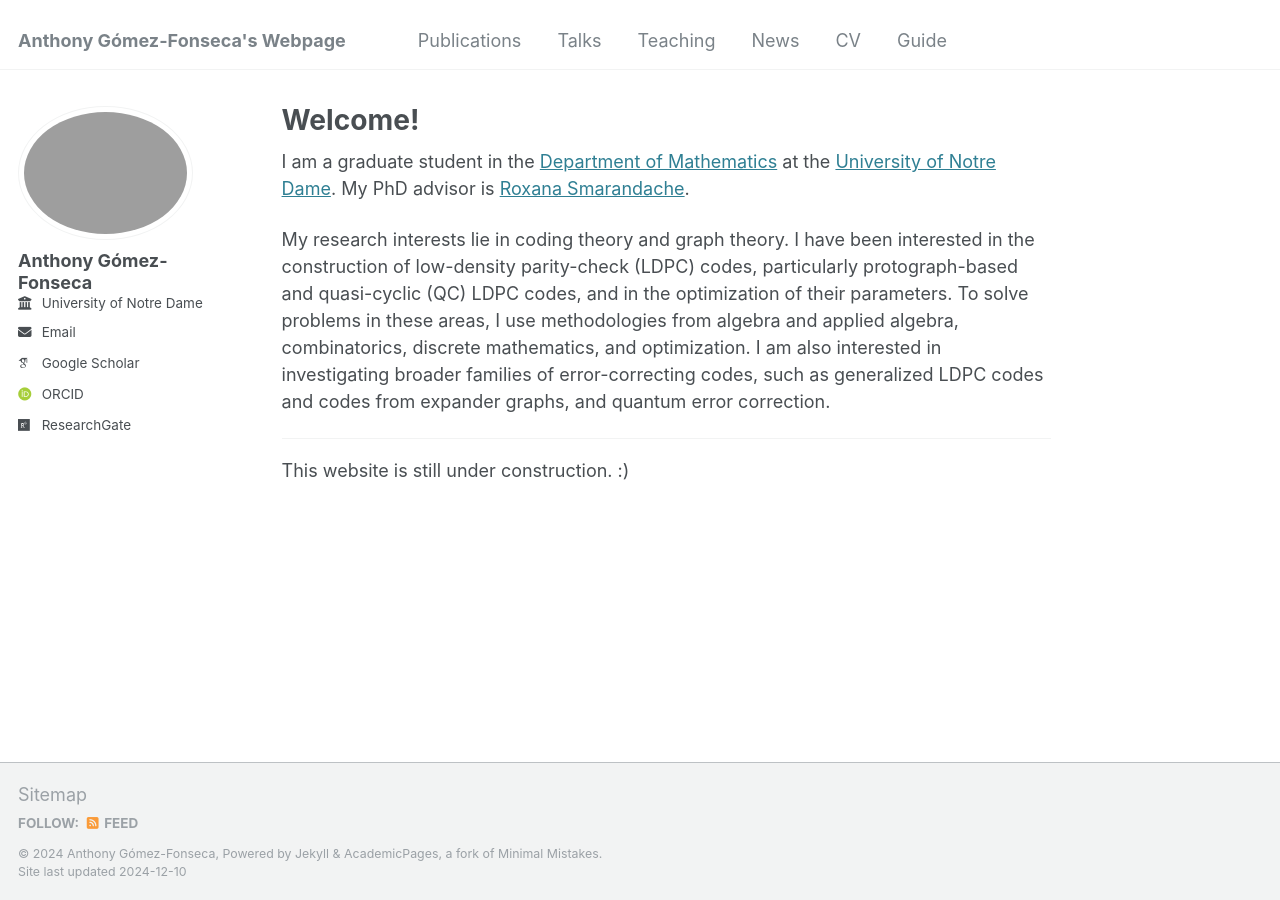
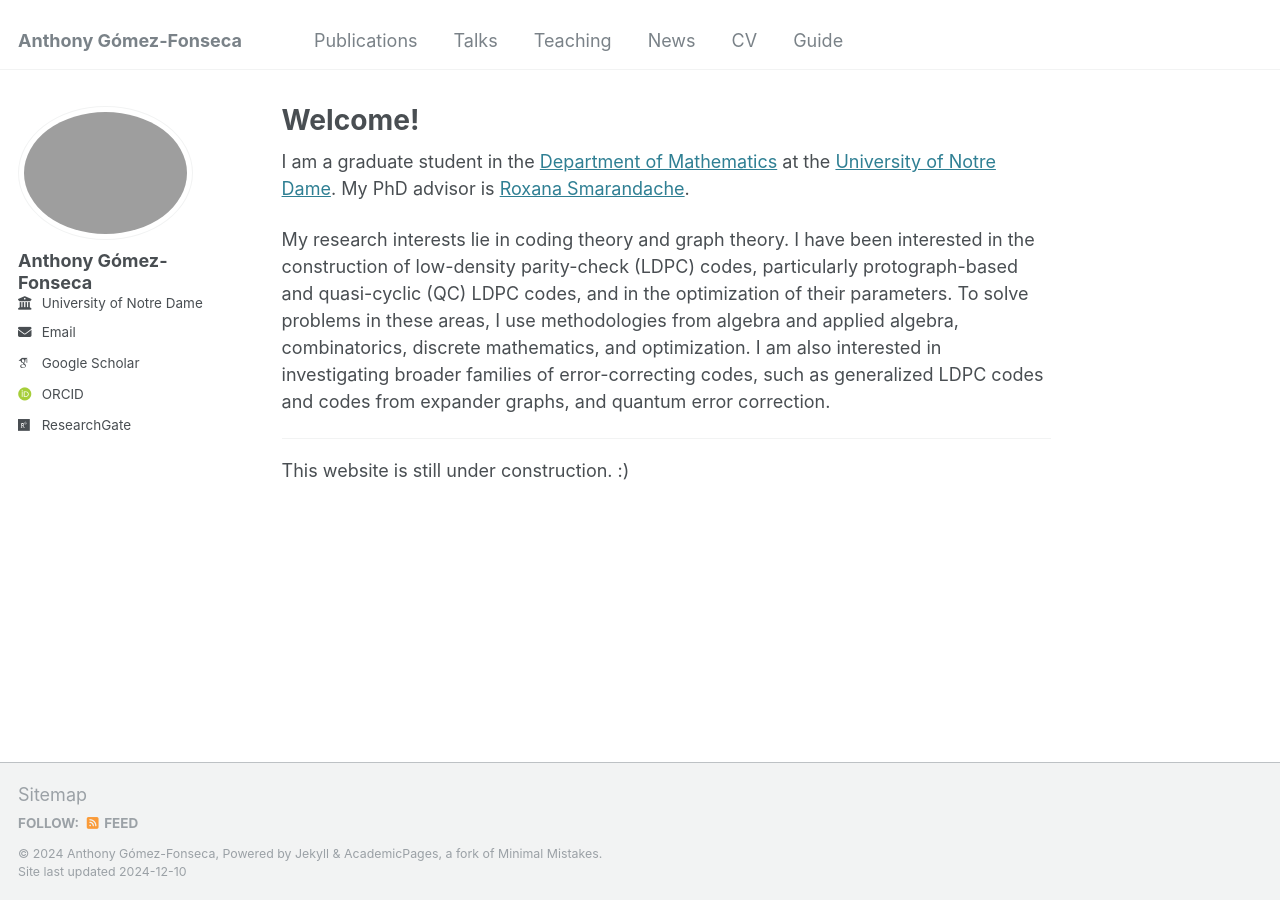
Before and after one commit to gomezfonsecaa/Anthony, a Jekyll site: the page built from _pages/about.md, in a window 1280 px wide. Built offline with Jekyll 4.4.1, drawn with Linux system fonts in a browser that asks for light colours; some web fonts are replaced.

Commit message:
Update _config.yml

```diff
--- a/_config.yml
+++ b/_config.yml
@@ -8,7 +8,7 @@
 
 # Basic Site Settings
 locale                   : "en-US"
-title                    : "Anthony Gómez-Fonseca's Webpage"
+title                    : "Anthony Gómez-Fonseca"
 title_separator          : "-"
 name                     : &name "Anthony Gómez-Fonseca"
 description              : &description "Anthony Gómez-Fonseca's Webpage"
```
